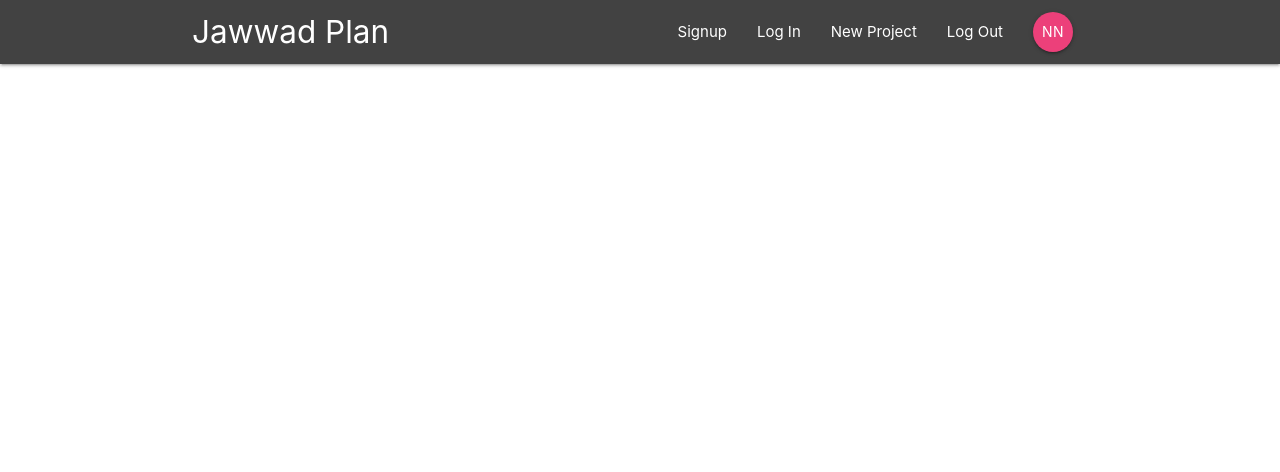
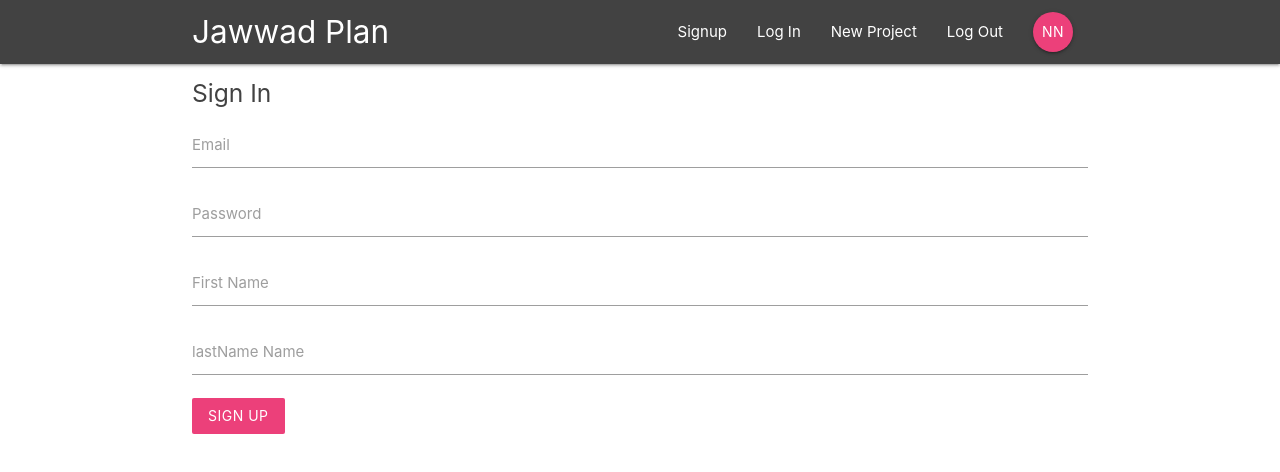
Before and after one commit to jawwad22/ReactReduxFirebase-App, a React (Create React App) app: page /signup in a window 1280 px wide. Shown: the top 472 px of the page. Built offline with nearby package versions, Linux system fonts and the light colour scheme.

Commit message:
Sign Up and In page

```diff
--- a/public/index.html
+++ b/public/index.html
@@ -43,3 +43,8 @@
     -->
   </body>
 </html>
+ <!-- Compiled and minified CSS -->
+ <link rel="stylesheet" href="https://cdnjs.cloudflare.com/ajax/libs/materialize/1.0.0/css/materialize.min.css">
+
+ <!-- Compiled and minified JavaScript -->
+ <script src="https://cdnjs.cloudflare.com/ajax/libs/materialize/1.0.0/js/materialize.min.js"></script>
--- a/src/App.js
+++ b/src/App.js
@@ -3,6 +3,8 @@
 import Navbar from './components/layout/Navbar'
 import Dashboard from './components/dashboard/Dashboard'
 import ProjectDetails from './components/projects/ProjectDetail'
+import SignIn from './components/auth/SignIn'
+import SignUp from './components/auth/SignUp'
 class App extends Component {
   render() {
     return (
@@ -12,6 +14,9 @@
           <Switch>
             <Route exact path="/" component={Dashboard}/>
             <Route path='/project/:id' component={ProjectDetails}/>
+            <Route path='/signin' component={SignIn}/>
+            <Route path='/signup' component={SignUp}/>
+
           </Switch>
       </div>
       </BrowserRouter>
--- a/src/components/auth/SignIn.js
+++ b/src/components/auth/SignIn.js
@@ -0,0 +1,39 @@
+import React, { Component } from 'react'
+
+class SignIn extends Component {
+    state = {
+        email:'',
+        password:''
+    }
+    handleChange=(e)=>{
+        this.setState({
+            [e.target.id]:e.target.value
+        })
+    }
+    handleSubmit=(e)=>{
+e.preventDefault();
+console.log(this.state)
+    }
+    render() {
+        return (
+            <div className='container'>
+                <form onSubmit={this.handleSubmit} className="white">
+                    <h5 className="grey-text text-darken-3">Sign In</h5>
+                    <div className="input-field">
+                        <label htmlFor="email">Email</label>
+                        <input type="email" id="email" onChange={this.handleChange} />
+                    </div>
+                    <div className="input-field">
+                        <label htmlFor="password">Password</label>
+                        <input type="password" id="password" onChange={this.handleChange} />
+                    </div>
+                    <div className="input-field">
+                        <button className="btn pink lighten-1 z-depth-0">Login</button>
+                    </div>
+                </form>
+            </div>
+        )
+    }
+}
+
+export default SignIn
--- a/src/components/auth/SignUp.js
+++ b/src/components/auth/SignUp.js
@@ -0,0 +1,50 @@
+import React, { Component } from 'react'
+
+class SignUp extends Component {
+    state = {
+        email:'',
+        password:'',
+        firstName:'',
+        lastName:''
+    }
+    handleChange=(e)=>{
+        this.setState({
+            [e.target.id]:e.target.value
+        })
+    }
+    handleSubmit=(e)=>{
+e.preventDefault();
+console.log(this.state)
+    }
+    render() {
+        return (
+            <div className='container'>
+                <form onSubmit={this.handleSubmit} className="white">
+                    <h5 className="grey-text text-darken-3">Sign In</h5>
+
+                    <div className="input-field">
+                        <label htmlFor="email">Email</label>
+                        <input type="email" id="email" onChange={this.handleChange} />
+                    </div>
+                    <div className="input-field">
+                        <label htmlFor="password">Password</label>
+                        <input type="password" id="password" onChange={this.handleChange} />
+                    </div>
+                    <div className="input-field">
+                        <label htmlFor="firstName">First Name</label>
+                        <input type="text" id="firstName" onChange={this.handleChange} />
+                    </div>
+                    <div className="input-field">
+                        <label htmlFor="lastName">lastName Name</label>
+                        <input type="text" id="lastName" onChange={this.handleChange} />
+                    </div>
+                    <div className="input-field">
+                        <button className="btn pink lighten-1 z-depth-0">Sign Up</button>
+                    </div>
+                </form>
+            </div>
+        )
+    }
+}
+
+export default SignUp
```
